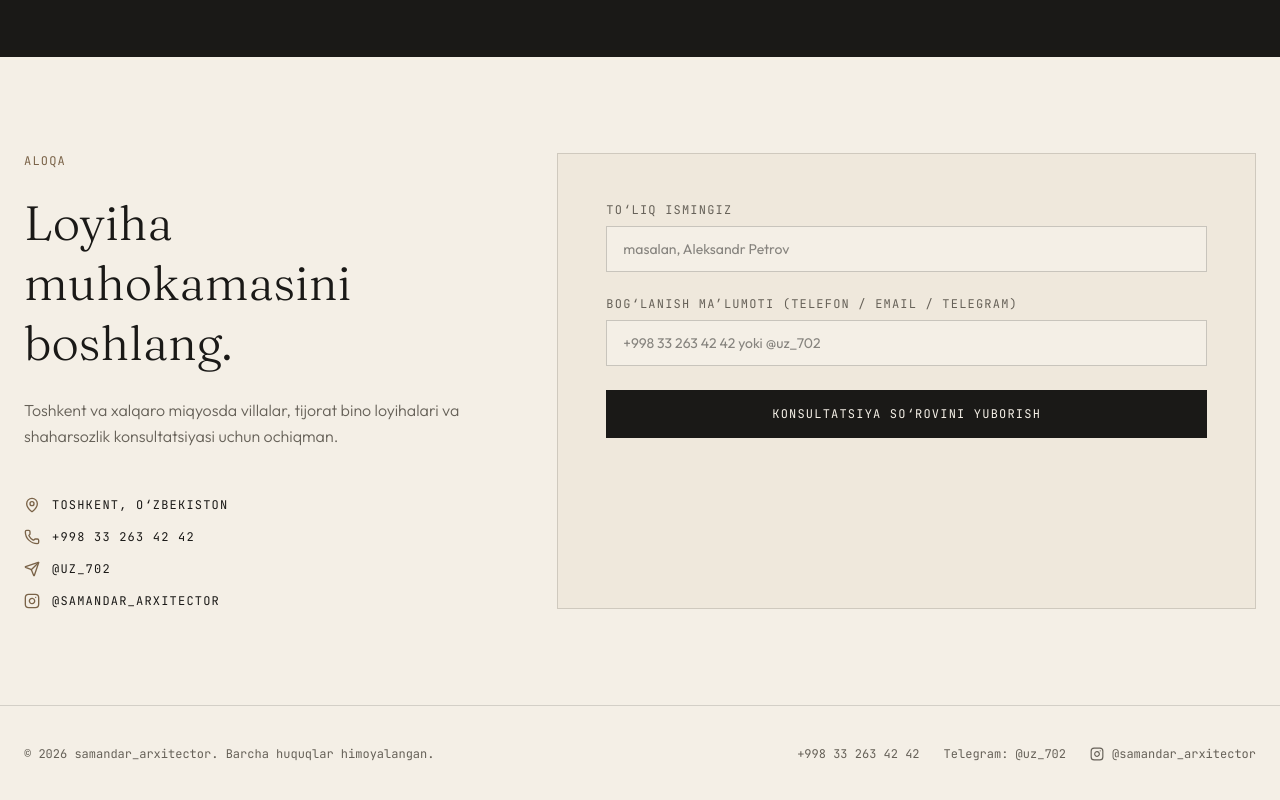
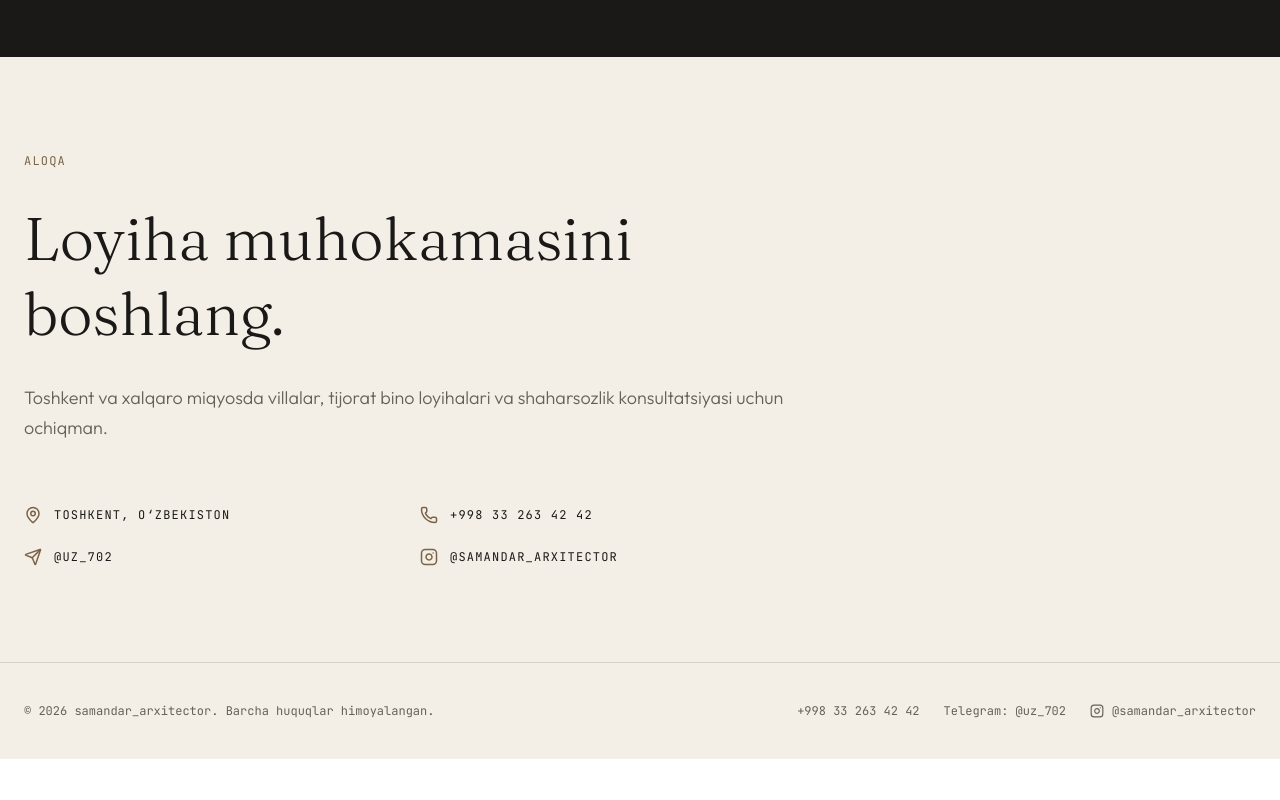
Before and after one commit to ibrkhgulyamov209-arch/arxitectors, a React (Vite) app: page / in a window 1280 px wide. Shown: the part 4892-5692 px from the top of the page. After the commit the page ends 5651 px from the top, so only its background shows below. Built offline with nearby package versions, Linux system fonts and the light colour scheme.

Commit message:
Simplify favicon to clean IG monogram

```diff
--- a/src/App.jsx
+++ b/src/App.jsx
@@ -123,11 +123,6 @@ const content = {
       title: 'Loyiha muhokamasini boshlang.',
       desc: 'Toshkent va xalqaro miqyosda villalar, tijorat bino loyihalari va shaharsozlik konsultatsiyasi uchun ochiqman.',
       location: 'Toshkent, O‘zbekiston',
-      labelName: 'To‘liq ismingiz',
-      placeholderName: 'masalan, Aleksandr Petrov',
-      labelInfo: 'Bog‘lanish ma’lumoti (Telefon / Email / Telegram)',
-      placeholderInfo: '+998 33 263 42 42 yoki @uz_702',
-      submitBtn: 'Konsultatsiya so‘rovini yuborish',
     },
     footer: {
       rights: 'Barcha huquqlar himoyalangan.',
@@ -227,11 +222,6 @@ const content = {
       title: 'Initiate a Spatial Project.',
       desc: 'Available for residential villa consultations, commercial architectural planning, and site development in Tashkent and internationally.',
       location: 'Tashkent, Uzbekistan',
-      labelName: 'Full Name',
-      placeholderName: 'e.g. Alexander Petrov',
-      labelInfo: 'Contact Info (Phone / Email / Telegram)',
-      placeholderInfo: '+998 33 263 42 42 or @uz_702',
-      submitBtn: 'Send Consultation Request',
     },
     footer: {
       rights: 'All rights reserved.',
@@ -331,11 +321,6 @@ const content = {
       title: 'Обсудить Ваш Проект.',
       desc: 'Доступен для консультаций по виллам, коммерческим объектам и планировочным решениям в Ташкенте и за рубежом.',
       location: 'Ташкент, Узбекистан',
-      labelName: 'Ваше имя',
-      placeholderName: 'например, Александр Петров',
-      labelInfo: 'Контактные данные (Телефон / Email / Telegram)',
-      placeholderInfo: '+998 33 263 42 42 или @uz_702',
-      submitBtn: 'Отправить запрос на консультацию',
     },
     footer: {
       rights: 'Все права защищены.',
@@ -347,7 +332,7 @@ export default function App() {
   const [mobileMenuOpen, setMobileMenuOpen] = useState(false);
   const [activeFilter, setActiveFilter] = useState('All');
   const [darkMode, setDarkMode] = useState(false);
-  const [lang, setLang] = useState('uz'); // Default main language set to Uzbek
+  const [lang, setLang] = useState('uz');
   const [currentVideoIndex, setCurrentVideoIndex] = useState(0);
 
   const t = content[lang];
@@ -819,85 +804,38 @@ export default function App() {
         </div>
       </section>
 
-      {/* Contact Section */}
+      {/* Clean Contact Section (Form completely removed) */}
       <section id="contact" className="py-24 px-6 max-w-7xl mx-auto">
-        <div className="grid grid-cols-1 lg:grid-cols-12 gap-12">
-          <div className="lg:col-span-5 space-y-6">
+        <div className="max-w-3xl space-y-8">
           <div className={`font-mono-code text-xs uppercase tracking-widest ${
             darkMode ? 'text-[#C4A482]' : 'text-[#7A6348]'
           }`}>{t.contact.eyebrow}</div>
-            <h2 className="font-display text-3xl md:text-5xl font-light leading-tight">
+          <h2 className="font-display text-4xl md:text-6xl font-light leading-tight">
             {t.contact.title}
           </h2>
-            <p className={`text-base font-light leading-relaxed ${darkMode ? 'text-[#A09A90]' : 'text-[#666158]'}`}>
+          <p className={`text-base md:text-lg font-light leading-relaxed ${darkMode ? 'text-[#A09A90]' : 'text-[#666158]'}`}>
             {t.contact.desc}
           </p>
 
-            <div className="pt-6 space-y-4 font-mono-code text-xs uppercase tracking-widest">
+          <div className="pt-8 grid grid-cols-1 sm:grid-cols-2 gap-6 font-mono-code text-xs uppercase tracking-widest">
             <div className="flex items-center gap-3">
-                <MapPin size={16} className={darkMode ? 'text-[#C4A482]' : 'text-[#7A6348]'} />
+              <MapPin size={18} className={darkMode ? 'text-[#C4A482]' : 'text-[#7A6348]'} />
               <span>{t.contact.location}</span>
             </div>
             <div className="flex items-center gap-3">
-                <Phone size={16} className={darkMode ? 'text-[#C4A482]' : 'text-[#7A6348]'} />
+              <Phone size={18} className={darkMode ? 'text-[#C4A482]' : 'text-[#7A6348]'} />
               <a href="tel:+998332634242" className="hover:underline transition-colors">+998 33 263 42 42</a>
             </div>
             <div className="flex items-center gap-3">
-                <Send size={16} className={darkMode ? 'text-[#C4A482]' : 'text-[#7A6348]'} />
+              <Send size={18} className={darkMode ? 'text-[#C4A482]' : 'text-[#7A6348]'} />
               <a href="https://t.me/uz_702" target="_blank" rel="noopener noreferrer" className="hover:underline transition-colors">@uz_702</a>
             </div>
             <div className="flex items-center gap-3">
-                <Instagram size={16} className={darkMode ? 'text-[#C4A482]' : 'text-[#7A6348]'} />
+              <Instagram size={18} className={darkMode ? 'text-[#C4A482]' : 'text-[#7A6348]'} />
               <a href="https://instagram.com/samandar_arxitector" target="_blank" rel="noopener noreferrer" className="hover:underline transition-colors">
                 @samandar_arxitector
               </a>
             </div>
-            </div>
-          </div>
-
-          <div className={`lg:col-span-7 p-8 md:p-12 border ${
-            darkMode ? 'bg-[#181614] border-[#F4EFE6]/15' : 'bg-[#EFE8DC] border-[#1A1917]/15'
-          }`}>
-            <form onSubmit={(e) => e.preventDefault()} className="space-y-6">
-              <div>
-                <label className={`block font-mono-code text-xs uppercase tracking-widest mb-2 ${
-                  darkMode ? 'text-[#A09A90]' : 'text-[#666158]'
-                }`}>{t.contact.labelName}</label>
-                <input
-                  type="text"
-                  placeholder={t.contact.placeholderName}
-                  className={`w-full border px-4 py-3 text-sm focus:outline-none ${
-                    darkMode
-                      ? 'bg-[#121110] border-[#F4EFE6]/20 text-[#F4EFE6] focus:border-[#F4EFE6]'
-                      : 'bg-[#F4EFE6] border-[#1A1917]/20 text-[#1A1917] focus:border-[#1A1917]'
-                  }`}
-                />
-              </div>
-              <div>
-                <label className={`block font-mono-code text-xs uppercase tracking-widest mb-2 ${
-                  darkMode ? 'text-[#A09A90]' : 'text-[#666158]'
-                }`}>{t.contact.labelInfo}</label>
-                <input
-                  type="text"
-                  placeholder={t.contact.placeholderInfo}
-                  className={`w-full border px-4 py-3 text-sm focus:outline-none ${
-                    darkMode
-                      ? 'bg-[#121110] border-[#F4EFE6]/20 text-[#F4EFE6] focus:border-[#F4EFE6]'
-                      : 'bg-[#F4EFE6] border-[#1A1917]/20 text-[#1A1917] focus:border-[#1A1917]'
-                  }`}
-                />
-              </div>
-              <button
-                type="submit"
-                className={`w-full font-mono-code text-xs uppercase tracking-widest py-4 transition-colors ${
-                  darkMode
-                    ? 'bg-[#F4EFE6] text-[#121110] hover:bg-[#C4A482]'
-                    : 'bg-[#1A1917] text-[#F4EFE6] hover:bg-[#7A6348]'
-                }`}
-              >
-                {t.contact.submitBtn}
-              </button>
-            </form>
           </div>
         </div>
       </section>
```
Lines whose indentation alone changed are shown as unchanged.
